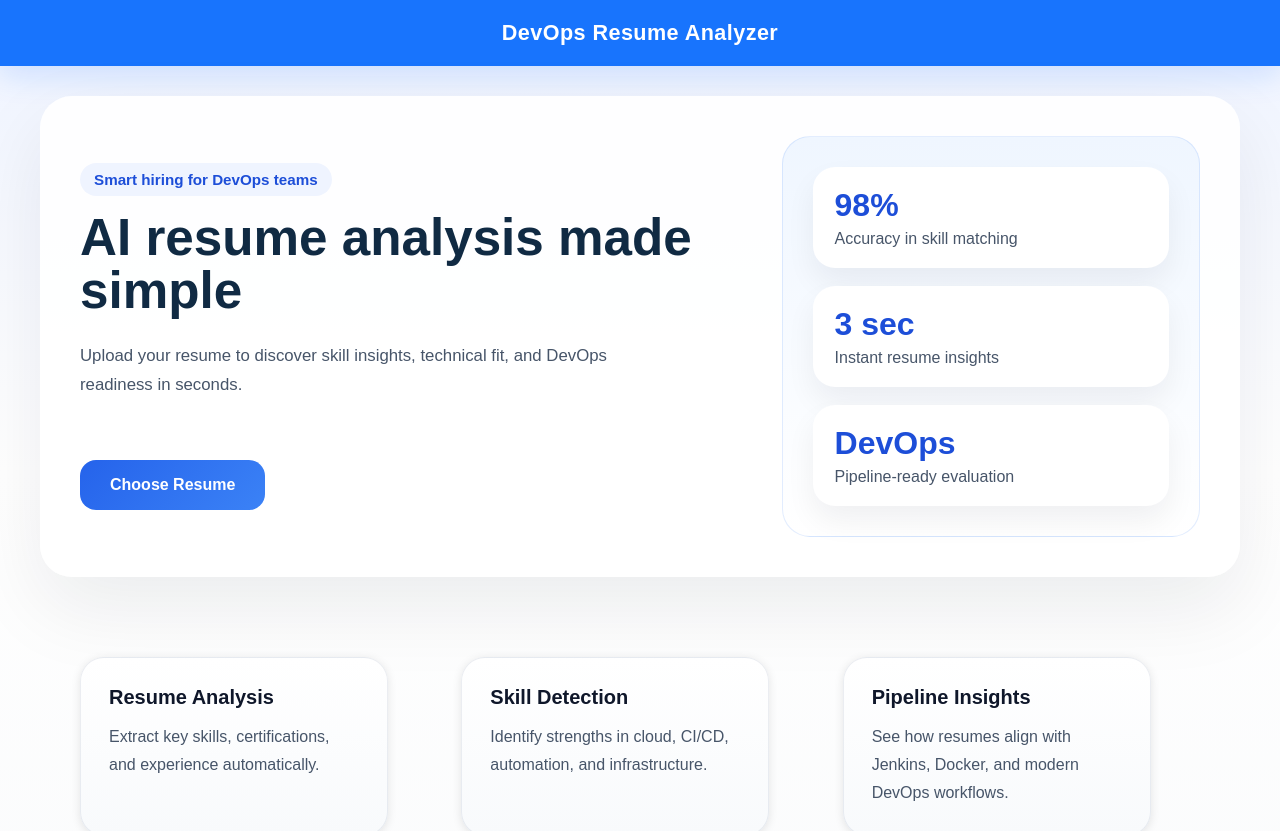
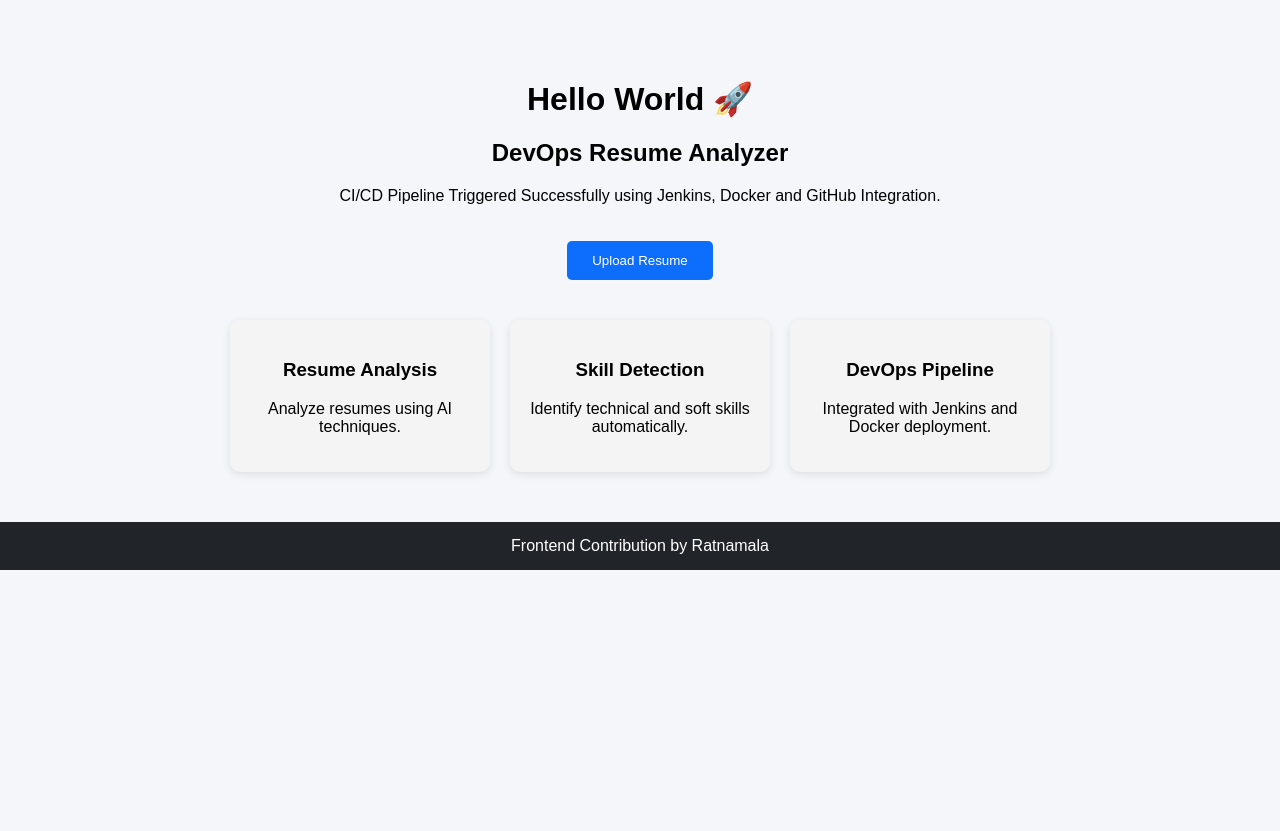
Before and after one commit to SwatiNandi/devops-resume-analyzer, a React (Create React App) app in the folder frontend/: page / in a window 1280 px wide. Shown: the top 831 px of the page. After the commit the page ends 800 px from the top, so only its background shows below. Built offline with nearby package versions, Linux system fonts and the light colour scheme.

Commit message:
Added HelloWorld frontend component

```diff
--- a/frontend/src/App.js
+++ b/frontend/src/App.js
@@ -1,82 +1,9 @@
-import { useState } from 'react';
-import './App.css';
+import HelloWorld from "./HelloWorld";
 
 function App() {
-  const [resumeName, setResumeName] = useState('');
-
-  const handleFileChange = (event) => {
-    const file = event.target.files?.[0];
-    if (file) {
-      setResumeName(file.name);
-    }
-  };
-
   return (
-    <div className="app-shell">
-      <nav className="navbar">
-        <div className="brand">
-          <span>DevOps Resume Analyzer</span>
-        </div>
-      </nav>
-
-      <main className="main-content">
-        <section className="hero">
-          <div className="hero-copy">
-            <span className="eyebrow">Smart hiring for DevOps teams</span>
-            <h1>AI resume analysis made simple</h1>
-            <p>
-              Upload your resume to discover skill insights, technical fit, and DevOps readiness in seconds.
-            </p>
-            <div className="hero-actions">
-              <label htmlFor="resumeUpload" className="upload-btn">
-                Choose Resume
-              </label>
-              <input
-                id="resumeUpload"
-                type="file"
-                accept=".pdf,.doc,.docx"
-                onChange={handleFileChange}
-                className="file-input"
-              />
-              {resumeName && <div className="file-hint">Selected file: {resumeName}</div>}
-            </div>
-          </div>
-
-          <div className="hero-card">
-            <div className="hero-stat">
-              <strong>98%</strong>
-              <span>Accuracy in skill matching</span>
-            </div>
-            <div className="hero-stat">
-              <strong>3 sec</strong>
-              <span>Instant resume insights</span>
-            </div>
-            <div className="hero-stat">
-              <strong>DevOps</strong>
-              <span>Pipeline-ready evaluation</span>
-            </div>
-          </div>
-        </section>
-
-        <section className="features">
-          <div className="card feature-card">
-            <h3>Resume Analysis</h3>
-            <p>Extract key skills, certifications, and experience automatically.</p>
-          </div>
-          <div className="card feature-card">
-            <h3>Skill Detection</h3>
-            <p>Identify strengths in cloud, CI/CD, automation, and infrastructure.</p>
-          </div>
-          <div className="card feature-card">
-            <h3>Pipeline Insights</h3>
-            <p>See how resumes align with Jenkins, Docker, and modern DevOps workflows.</p>
-          </div>
-        </section>
-      </main>
-
-      <footer className="footer">
-        <p>Frontend contribution by Ratnamala</p>
-      </footer>
+    <div>
+      <HelloWorld />
     </div>
   );
 }
--- /dev/null
+++ b/frontend/src/helloworld.js
@@ -0,0 +1,96 @@
+function HelloWorld() {
+  return (
+    <div
+      style={{
+        textAlign: "center",
+        marginTop: "80px",
+        fontFamily: "Arial",
+      }}
+    >
+      <h1>Hello World 🚀</h1>
+
+      <h2>DevOps Resume Analyzer</h2>
+
+      <p>
+        CI/CD Pipeline Triggered Successfully using Jenkins,
+        Docker and GitHub Integration.
+      </p>
+
+      <button
+        style={{
+          padding: "12px 25px",
+          backgroundColor: "#0d6efd",
+          color: "white",
+          border: "none",
+          borderRadius: "5px",
+          cursor: "pointer",
+          marginTop: "20px",
+        }}
+      >
+        Upload Resume
+      </button>
+
+      <div
+        style={{
+          marginTop: "40px",
+          display: "flex",
+          justifyContent: "center",
+          gap: "20px",
+          flexWrap: "wrap",
+        }}
+      >
+        <div
+          style={{
+            width: "220px",
+            padding: "20px",
+            backgroundColor: "#f4f4f4",
+            borderRadius: "10px",
+            boxShadow: "0px 2px 8px rgba(0,0,0,0.1)",
+          }}
+        >
+          <h3>Resume Analysis</h3>
+          <p>Analyze resumes using AI techniques.</p>
+        </div>
+
+        <div
+          style={{
+            width: "220px",
+            padding: "20px",
+            backgroundColor: "#f4f4f4",
+            borderRadius: "10px",
+            boxShadow: "0px 2px 8px rgba(0,0,0,0.1)",
+          }}
+        >
+          <h3>Skill Detection</h3>
+          <p>Identify technical and soft skills automatically.</p>
+        </div>
+
+        <div
+          style={{
+            width: "220px",
+            padding: "20px",
+            backgroundColor: "#f4f4f4",
+            borderRadius: "10px",
+            boxShadow: "0px 2px 8px rgba(0,0,0,0.1)",
+          }}
+        >
+          <h3>DevOps Pipeline</h3>
+          <p>Integrated with Jenkins and Docker deployment.</p>
+        </div>
+      </div>
+
+      <footer
+        style={{
+          marginTop: "50px",
+          backgroundColor: "#212529",
+          color: "white",
+          padding: "15px",
+        }}
+      >
+        Frontend Contribution by Ratnamala
+      </footer>
+    </div>
+  );
+}
+
+export default HelloWorld;
```
